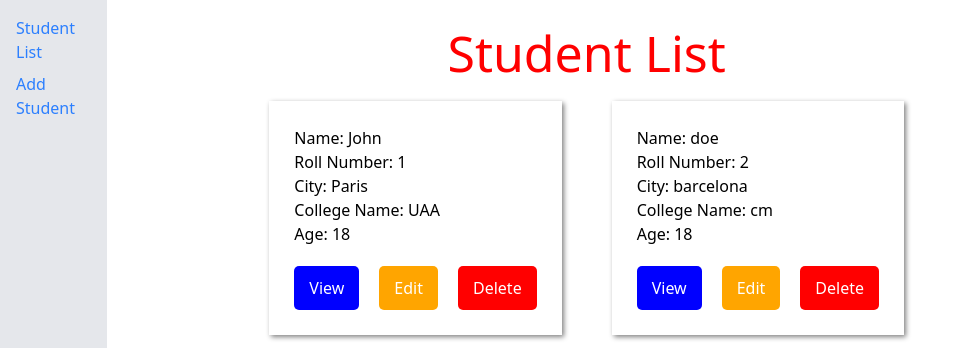
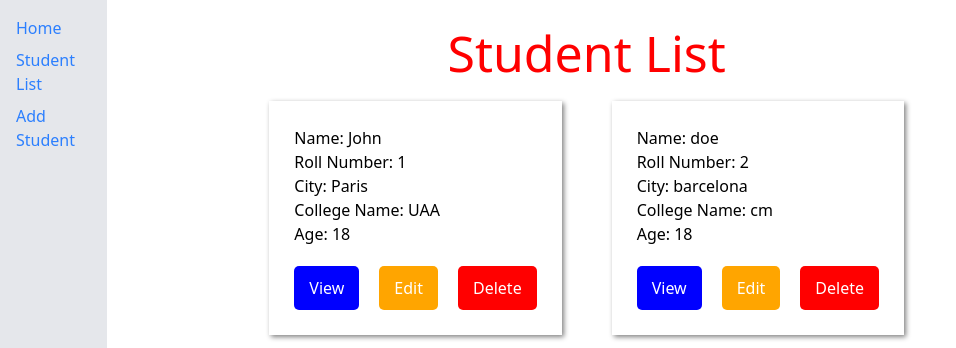
Before and after one commit to Shad-Islam/django-student-management-system, a Django app: page /student_list in a window 1280 px wide. Shown: the part 72-420 px from the top of the page, without its empty margins (0-956 px from the left). Run offline with Django 5.2, Linux system fonts and the light colour scheme; data comes from the database, SQL or seed files in the repository.

Commit message:
Add student add html and css file and set a url for home

```diff
--- a/students/templates/base.html
+++ b/students/templates/base.html
@@ -21,6 +21,13 @@
         <ul class="flex flex-col sidebar-menu">
           <li class="mb-2 sidebar-item">
             <a
+              href="{% url 'home' %}"
+              class="text-blue-500 hover:underline"
+              >Home</a
+            >
+          </li>
+          <li class="mb-2 sidebar-item">
+            <a
               href="{% url 'student_list' %}"
               class="text-blue-500 hover:underline"
               >Student List</a
@@ -28,7 +35,7 @@
           </li>
           <li class="mb-2 sidebar-item">
             <a
-              href=""
+              href="{% url 'add_student' %}"
               class="text-blue-500 hover:underline"
               >Add Student</a
             >
--- a/students/templates/student_list.html
+++ b/students/templates/student_list.html
@@ -2,7 +2,7 @@
 {% load static %}
 {% block head %}
 <title>Student List</title>
-<link rel="stylesheet" href="{% static 'style.css' %}" />
+<link rel="stylesheet" href="{% static 'student_list.css' %}" />
 {% endblock %}
 {% block content %}
 <h1>Student List</h1>
--- a/students/urls.py
+++ b/students/urls.py
@@ -1,7 +1,8 @@
 from django.urls import path
-from .views import student_list, home
+from .views import student_list, home, add_student
 
 urlpatterns = [
-    path('', home),
+    path('', home, name='home'),
     path('student_list', student_list, name='student_list'),
+    path('add_student', add_student, name='add_student'),
 ]
--- a/students/views.py
+++ b/students/views.py
@@ -17,3 +17,6 @@ def student_list(request):
 
 def home(request):
     return render(request, "base.html")
+
+def add_student(request):
+    return render(request, "add_student.html")
```
Also changed, not shown: students/templates/add_student.html (added, +10 -0 lines), students/static/add_student.css (added), students/static/student_list.css (renamed from students/static/style.css).
